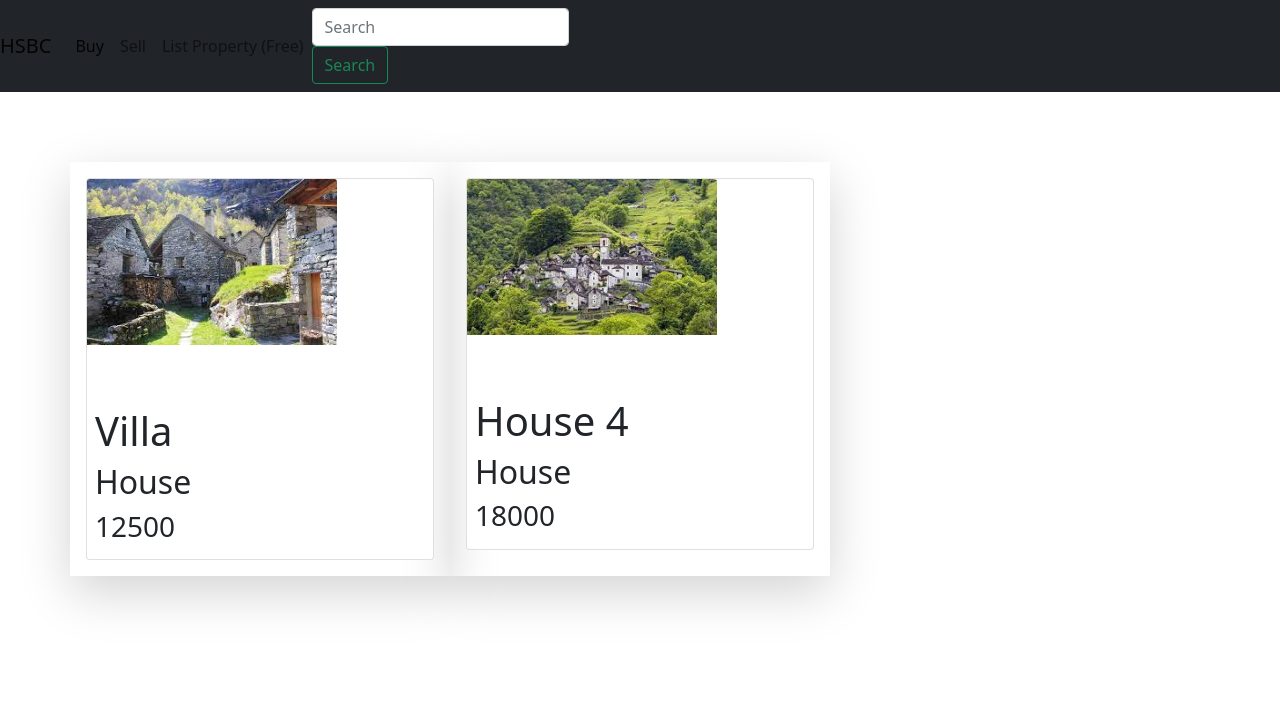
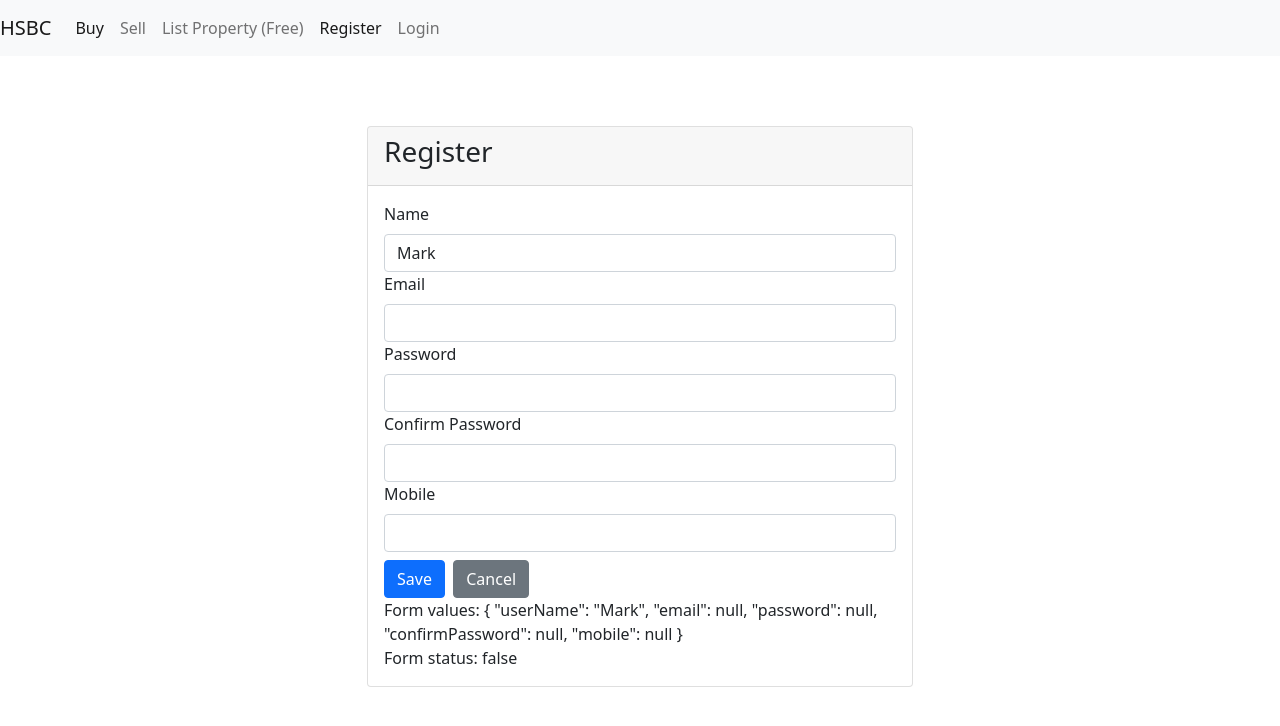
Before and after one commit to minhtuan/HSPA, an Angular app: page /user/register in a window 1280 px wide. Shown: the top 726 px of the page. Built offline with nearby package versions, Linux system fonts and the light colour scheme.

Commit message:
update Reactive Forms

```diff
--- a/src/app/nav-bar/nav-bar.component.html
+++ b/src/app/nav-bar/nav-bar.component.html
@@ -1,4 +1,4 @@
-<nav class="navbar navbar-expand-lg navbar-light bg-dark">
+<nav class="navbar navbar-expand-lg navbar-light bg-light">
   <a class="navbar-brand" routerLink="/">HSBC</a>
   <button class="navbar-toggler" type="button" data-toggle="collapse" data-target="#navbarSupportedContent" aria-controls="navbarSupportedContent" aria-expanded="false" aria-label="Toggle navigation">
     <span class="navbar-toggler-icon"></span>
@@ -17,9 +17,21 @@
         <a class="nav-link" routerLinkActive="active" routerLink="/add-property">List Property (Free)</a>
       </li>
     </ul>
-    <form class="form-inline my-2 my-lg-0">
-      <input class="form-control mr-sm-2" type="search" placeholder="Search" aria-label="Search">
-      <button class="btn btn-outline-success my-2 my-sm-0" type="submit">Search</button>
-    </form>
+    <div>
+      <ul class="nav navbar-nav">
+        <li class="nav-item">
+          <a href="" class="nav-link"
+            routerLink="user/register"
+            routerLinkActive="active">
+            Register</a>
+        </li>
+        <li class="nav-item">
+          <a href="" class="nav-link"
+            routerLink="user/login"
+            routerLinkActive="active">
+            Login</a>
+        </li>
+      </ul>
+    </div>
   </div>
 </nav>
--- /dev/null
+++ b/src/app/user/user-login/user-login.component.html
@@ -0,0 +1,3 @@
+<p>
+  user-login works!
+</p>
--- /dev/null
+++ b/src/app/user/user-login/user-login.component.ts
@@ -0,0 +1,15 @@
+import { Component, OnInit } from '@angular/core';
+
+@Component({
+  selector: 'app-user-login',
+  templateUrl: './user-login.component.html',
+  styleUrls: ['./user-login.component.css']
+})
+export class UserLoginComponent implements OnInit {
+
+  constructor() { }
+
+  ngOnInit() {
+  }
+
+}
--- /dev/null
+++ b/src/app/user/user-register/user-register.component.html
@@ -0,0 +1,82 @@
+<div class="row">
+  <div class="col-6 m-auto">
+  <div class="card m-auto">
+    <div class="card-header">
+      <h3>Register</h3>
+    </div>
+    <div class="card-body">
+      <form [formGroup]="registerationForm" (ngSubmit)="onSubmit()">
+        <div class="form-group col-12">
+            <label for="name" class="form-label">Name</label>
+            <input type="text" class="form-control" formControlName="userName">
+            <!-- <span *ngIf="!userName.valid && (userName.touched || userSubmitted)"
+            class="error-block">
+              Please provide name
+            </span> -->
+        </div>
+
+        <div class="form-group col-12">
+          <label for="email" class="form-label">Email</label>
+          <input type="text" class="form-control" formControlName="email">
+          <!-- <span *ngIf="!email.valid && (email.touched || userSubmitted)" class="error-block">
+            <span *ngIf="email.hasError('required')">
+                Please provide email id
+            </span>
+            <span *ngIf="email.hasError('email')">
+              Please provide valid email id
+            </span>
+          </span> -->
+        </div>
+
+        <div class="form-group col-12">
+          <label for="passwrod" class="form-label">Password</label>
+          <input type="password" class="form-control" formControlName="password">
+          <!-- <span *ngIf="!password.valid && (password.touched || userSubmitted)" class="error-block">
+            <span *ngIf="password.errors['required']">
+              Please provide password
+            </span>
+            <span *ngIf="password.errors.minlength">
+              Password should not be lesser than 8 character
+            </span>
+          </span> -->
+        </div>
+
+        <div class="form-group col-12">
+          <label for="cpassword" class="form-label">Confirm Password</label>
+          <input type="password" class="form-control" formControlName="confirmPassword">
+          <!-- <span  *ngIf="!confirmPassword.valid && (confirmPassword.touched || userSubmitted)" class="error-block">
+            <span *ngIf="confirmPassword.hasError('required')">
+              Please confirm password
+            </span>
+          </span>
+            <span *ngIf="registerationForm.hasError('notmatched') && confirmPassword.valid" class="error-block">
+              Password not matched
+            </span> -->
+        </div>
+
+        <div class="form-group col-12">
+          <label for="mobile" class="form-label">Mobile</label>
+          <input type="text" class="form-control" formControlName="mobile">
+          <!-- <span  *ngIf="!mobile.valid && (mobile.touched || userSubmitted)" class="error-block">
+              <span *ngIf="mobile.hasError('required')">
+                Please provide mobile
+              </span>
+              <span *ngIf="mobile.hasError('maxlength')" class="error-block">
+                Invalid mobile number
+              </span>
+          </span> -->
+        </div>
+
+        <div class="form-group col-12 mt-2">
+          <button type="submit" class="btn btn-primary">Save</button>&nbsp;
+          <button type="button" (click)="onReset()" class="btn btn-secondary ml-2">Cancel</button>
+        </div>
+
+        Form values: {{registerationForm.value | json}}
+        <br/>
+        Form status: {{registerationForm.valid}}
+      </form>
+    </div>
+  </div>
+  </div>
+</div>
--- /dev/null
+++ b/src/app/user/user-register/user-register.component.ts
@@ -0,0 +1,31 @@
+import { Component, OnInit } from '@angular/core';
+import { FormControl, FormGroup, Validator, Validators } from '@angular/forms';
+
+@Component({
+  selector: 'app-user-register',
+  templateUrl: './user-register.component.html',
+  styleUrls: ['./user-register.component.css']
+})
+export class UserRegisterComponent implements OnInit {
+
+  registerationForm: FormGroup;
+  constructor() { }
+
+  ngOnInit() {
+    this.registerationForm = new FormGroup({
+      userName: new FormControl('Mark', Validators.required),
+      email: new FormControl(null, [Validators.required, Validators.email]),
+      password: new FormControl(null, [Validators.required, Validators.minLength(8)]),
+      confirmPassword: new FormControl(null, [Validators.required]),
+      mobile: new FormControl(null, [Validators.required, Validators.maxLength(10)])
+    });
+  }
+
+  onSubmit(){
+    console.log(this.registerationForm);
+  }
+
+  onReset(){
+
+  }
+}
```
Also changed, not shown: src/app/app.module.ts (+9 -2 lines), src/app/user/user-login/user-login.component.css (added), src/app/user/user-register/user-register.component.css (added).
